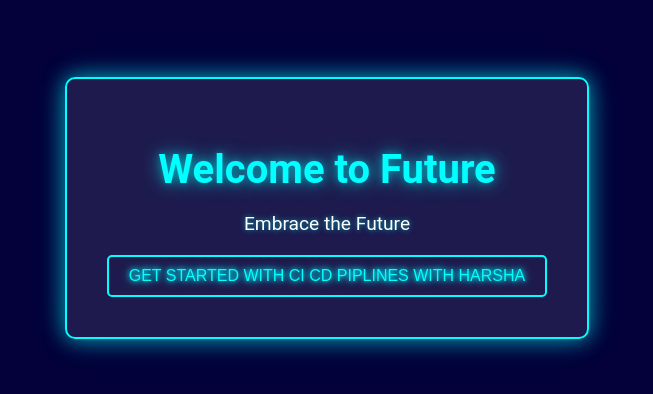
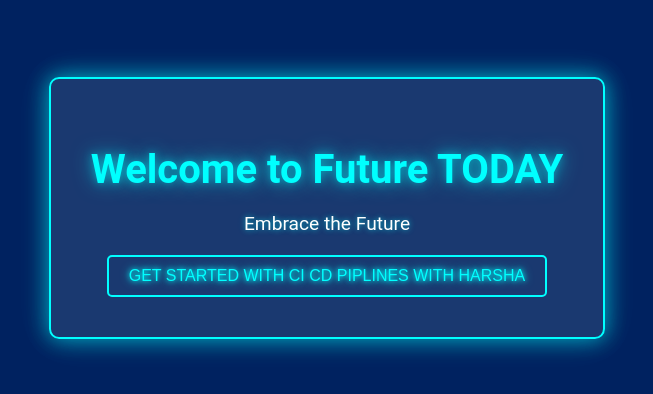
Before and after one commit to HarshaSenarathna/react-app-ec2, a React (Create React App) app: page / in a window 1280 px wide. Shown: the part 192-586 px from the top of the page, without its empty margins (313-966 px from the left). Built offline with nearby package versions, Linux system fonts and the light colour scheme.

Commit message:
Update welcome screen title and background color - testing piplines

```diff
--- a/src/components/WelcomeScreen.js
+++ b/src/components/WelcomeScreen.js
@@ -5,7 +5,7 @@ const WelcomeScreen = () => {
   return (
     <div className="welcome-container">
       <div className="neon-box">
-        <h1 className="welcome-title">Welcome to Future</h1>
+        <h1 className="welcome-title">Welcome to Future TODAY</h1>
         <p className="welcome-subtitle">Embrace the Future</p>
         <button className="start-button">
           Get Started with ci cd piplines with harsha
--- a/src/styles/WelcomeScreen.css
+++ b/src/styles/WelcomeScreen.css
@@ -5,7 +5,7 @@ html {
   height: 100%;
   font-family: 'Roboto', sans-serif;
   /* background: radial-gradient(circle at center, #1b2735 0%, #090a0f 100%); */
-  background: rgb(4, 0, 57);
+  background: rgb(0, 34, 96);
   overflow: hidden;
 }
 
```
